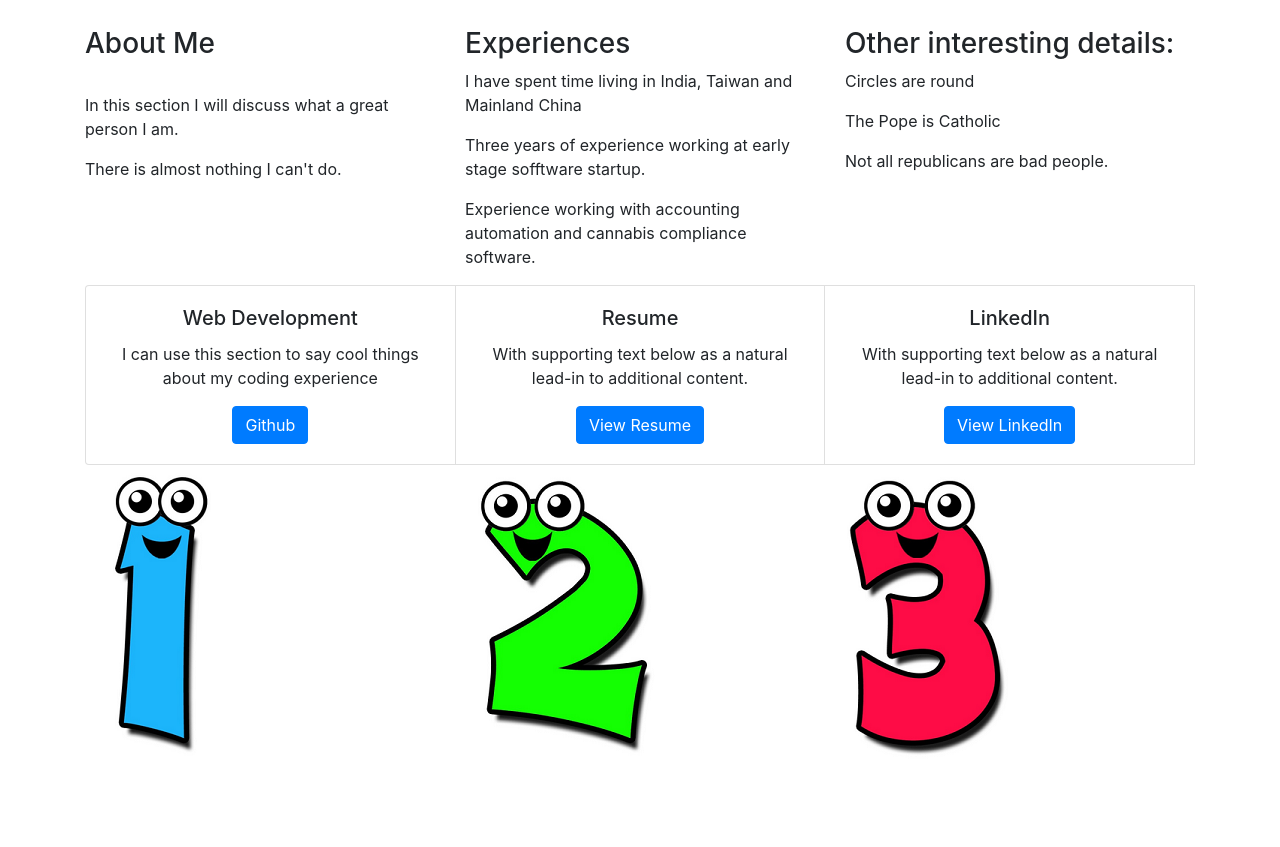
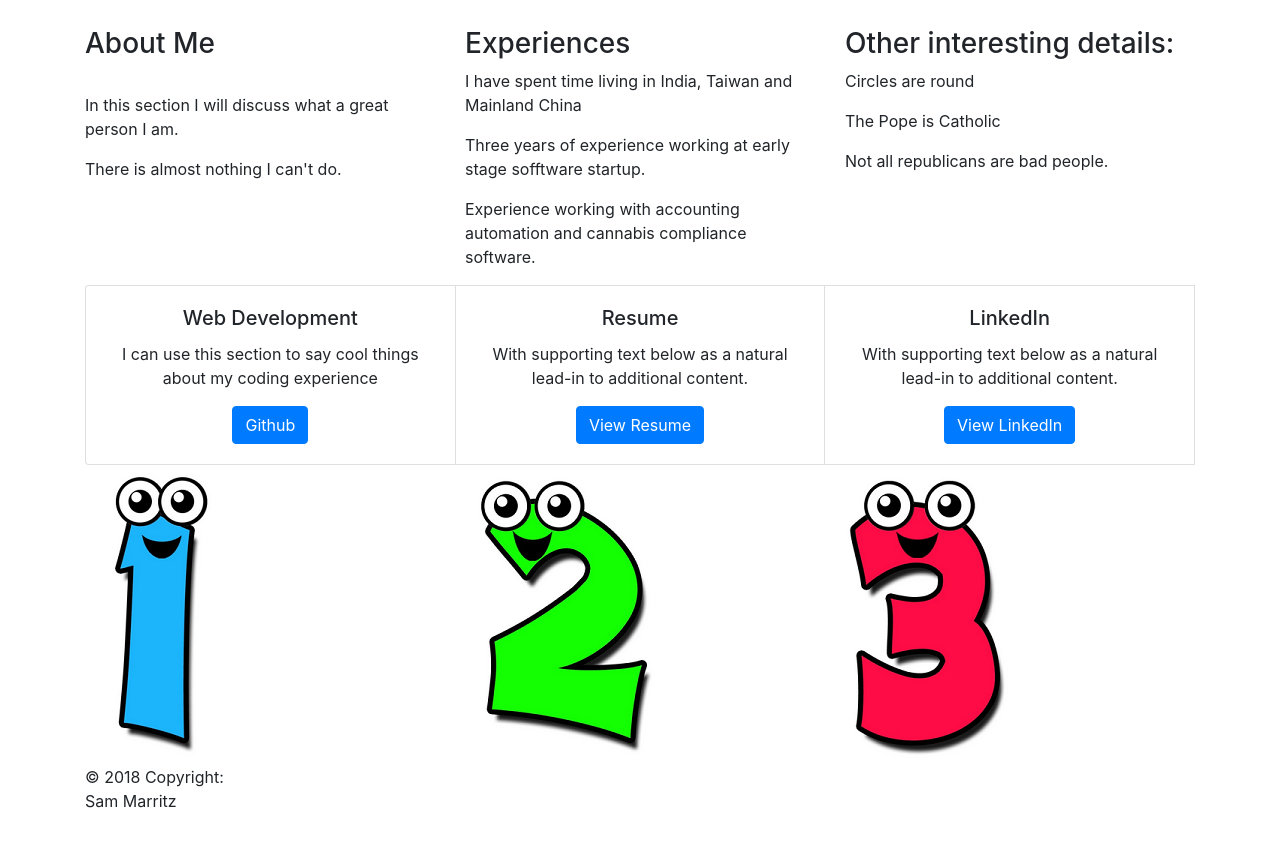
Before and after one commit to sammypond/sammypond.github.io, a plain HTML site: page portfolio_project.html in a window 1280 px wide. Shown: the part 383-1230 px from the top of the page. Before the commit the page ends 1172 px from the top, so only its background shows below. Drawn offline with nearby package versions, Linux system fonts and the light colour scheme.

Commit message:
adding changes to portfolio page

```diff
--- a/css/portfolio_css.css
+++ b/css/portfolio_css.css
@@ -38,3 +38,7 @@
     padding: 30px;
     padding-right: 11.5%;
 }
+
+.footer {
+    text-align: center;
+}
--- a/portfolio_project.html
+++ b/portfolio_project.html
@@ -122,6 +122,17 @@
 
     <!-- /background -->
 
+    <!-- footer -->
+
+    <!-- Footer -->
+<footer>
+     <div>© 2018 Copyright:
+        <p> Sam Marritz</p>
+    </div>
+</footer>
+      <!-- Footer -->
+
+
 
     <!-- Optional JavaScript -->
     <!-- jQuery first, then Popper.js, then Bootstrap JS -->
```
Also changed, not shown: 1 other file.
